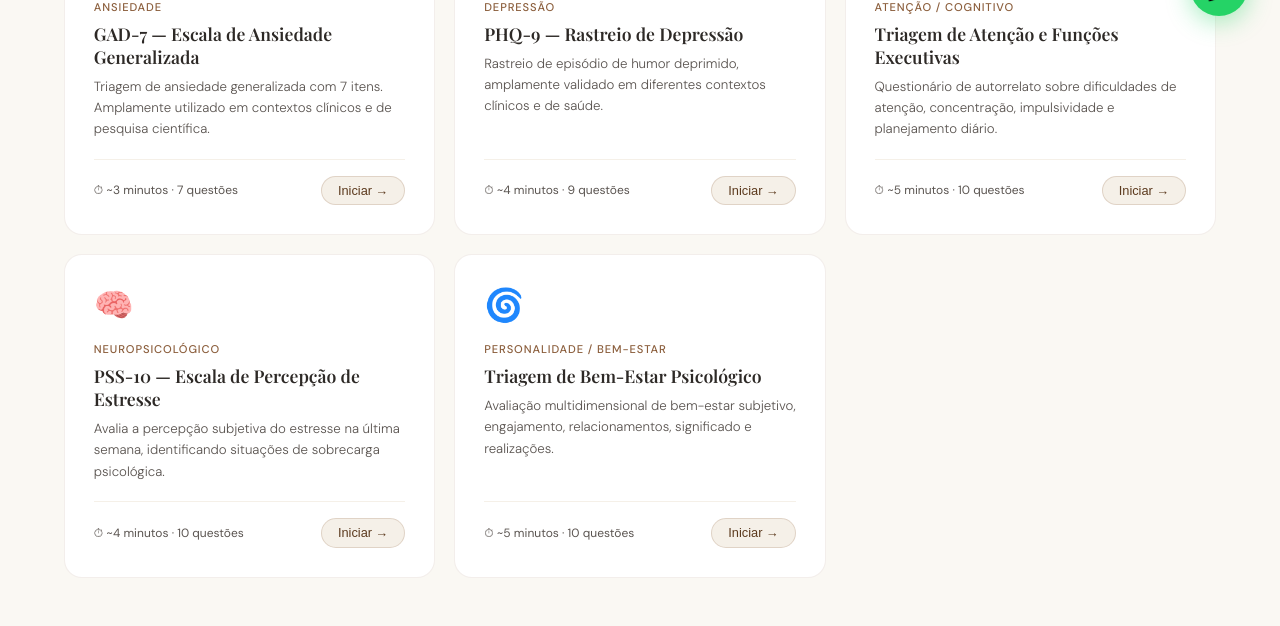
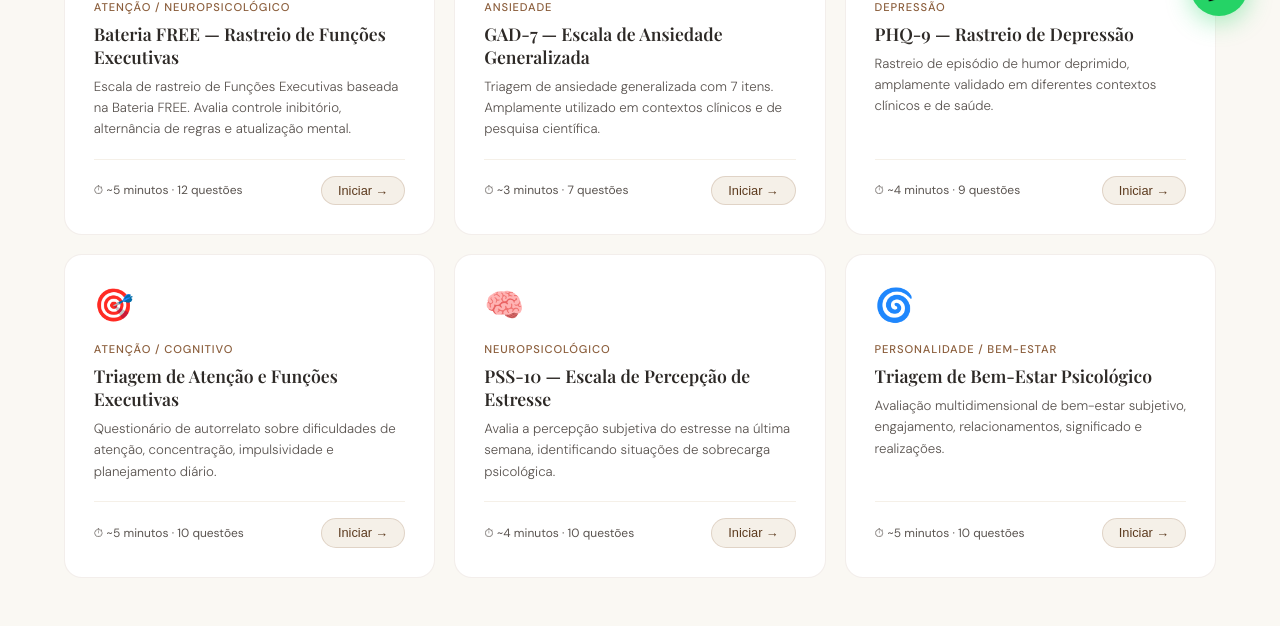
Before and after one commit to psifanuel/Netlify, a plain HTML site: page index.html in a window 1280 px wide. Shown: the part 752-1378 px from the top of the page. Drawn offline with nearby package versions, Linux system fonts and the light colour scheme; a web font is replaced by a local one.

Commit message:
Refactor index.html for improved structure and clarity
Updated various elements in index.html for clarity and functionality, including navigation ID, category tabs, EmailJS configuration comments, and result interpretation messages.

```diff
--- a/index.html
+++ b/index.html
@@ -407,7 +407,7 @@
 </head>
 <body>
 
-  <nav>
+  <nav {id}="top">
     <a href="index.html" class="nav-logo">Fanuel <span>Glanzmann</span></a>
     <ul class="nav-links">
       <li><a href="index.html">Início</a></li>
@@ -432,7 +432,7 @@
   </div>
 
   <section class="categorias-section">
-    <!-- TABS DE CATEGORIAS -->
+    <!-- TABS DE CATEGORIAS (Adicionado suporte robusto ao clique no emoji) -->
     <div class="cat-tabs">
       <button class="cat-tab active" onclick="filtrar('todos', event)">🗂 Todos os testes</button>
       <button class="cat-tab" onclick="filtrar('ansiedade', event)">😰 Ansiedade</button>
@@ -516,11 +516,11 @@
 
   <script>
     // ══════════════════════════════════════════════════════
-    // CONFIGURAÇÃO EMAILJS (ID de Serviço Atualizado!)
+    // CONFIGURAÇÃO EMAILJS (ID de Serviço Ativo!)
     // ══════════════════════════════════════════════════════
     const EMAILJS_CONFIG = {
       publicKey: 'SUA_PUBLIC_KEY',       // Substitua pela sua PublicKey pública do EmailJS
-      serviceId: 'service_xk6z5k5',       // ID do seu serviço integrado
+      serviceId: 'service_xk6z5k5',       // Seu ID de Serviço Ativo e configurado!
       templateId: 'SUA_TEMPLATE_ID'      // Substitua pelo ID do seu template do EmailJS
     };
 
@@ -533,6 +533,42 @@
     // BANCO DE DADOS DE TESTES (PT-BR)
     // ══════════════════════════════════════════════════════
     const TESTES = {
+      bateria_free: {
+        titulo: 'Bateria FREE — Rastreio de Funções Executivas',
+        categoria: 'Atenção / Neuropsicológico',
+        categoriaId: ['atencao', 'neuro'], // Pertence a ambas as abas!
+        icone: '🧠',
+        tempo: '⏱ ~5 minutos',
+        descricao: 'Escala de rastreio de Funções Executivas baseada na Bateria FREE. Avalia controle inibitório, alternância de regras e atualização mental.',
+        instrucao: 'Pensando na sua rotina do último mês, com que frequência você vivencia ou percebe cada uma das situações a seguir?',
+        opcoes: [
+          { label: 'Nunca ou quase nunca', valor: 0 },
+          { label: 'Raramente', valor: 1 },
+          { label: 'Às vezes', valor: 2 },
+          { label: 'Frequentemente', valor: 3 },
+          { label: 'Quase sempre', valor: 4 }
+        ],
+        questoes: [
+          'Tenho dificuldade em resistir a distrações ou impulsos quando estou focado em uma tarefa importante (Inibição).',
+          'Digo coisas sem pensar ou interrompo outras pessoas antes que terminem de falar (Inibição).',
+          'Sinto dificuldade em parar uma atividade prazerosa para iniciar uma obrigação necessária (Inibição).',
+          'Tendo a agir de forma automática em situações novas, cometendo erros por pressa ou falta de pausa (Inibição).',
+          'Tenho dificuldade em me adaptar rapidamente quando meus planos mudam de última hora (Alternância).',
+          'Acho difícil alternar entre duas tarefas diferentes sem perder o ritmo ou me confundir (Alternância).',
+          'Fico apegado(a) a uma única forma de resolver um problema, mesmo quando me mostram um caminho mais fácil (Alternância).',
+          'Demoro a recuperar o foco ou me sinto confuso(a) depois de ser interrompido(a) no meio de um trabalho (Alternância).',
+          'Esqueço o que ia fazer ou buscar logo ao entrar em um cômodo da casa (Atualização).',
+          'Tenho dificuldade em manter números, nomes ou instruções curtas na cabeça enquanto executo uma tarefa (Atualização).',
+          'Perco facilmente o fio da meada em conversas longas ou ao ler textos densos (Atualização).',
+          'Acho difícil realizar cálculos de cabeça ou organizar mentalmente os passos do meu dia (Atualização).'
+        ],
+        interpretar: (score) => {
+          if (score <= 12) return { nivel: 'Excelente Funcionamento Executivo', icone: '🟢', cor: '#4CAF50', texto: 'Seus resultados indicam ótimo funcionamento das funções executivas. Suas habilidades de inibição, flexibilidade de pensamento e memória de trabalho estão equilibradas e atuantes.' };
+          if (score <= 24) return { nivel: 'Flutuações Executivas Leves', icone: '🟡', cor: '#FFC107', texto: 'Há indícios de dificuldades leves em processos de foco, memória de curto prazo ou adaptabilidade. Costuma estar associado a cansaço temporário, estresse acumulado ou rotinas sobrecarregadas.' };
+          if (score <= 36) return { nivel: 'Dificuldade Executiva Moderada', icone: '🟠', cor: '#FF9800', texto: 'Seus resultados apontam prejuízos moderados na regulação cognitiva diária. Dificuldades em manter a atenção (Atualização), agir reflexivamente (Inibição) ou mudar de planos (Alternância) podem estar gerando desgaste ou queda de produtividade.' };
+          return { nivel: 'Alerta de Déficit Executivo Severo', icone: '🔴', cor: '#F44336', texto: 'Pontuação indica um nível elevado de queixas relacionadas ao funcionamento cognitivo e executivo. Sugere-se uma investigação clínica minuciosa com o psicólogo Fanuel para investigar possíveis condições neuropsicológicas subjacentes.' };
+        }
+      },
       gad7: {
         titulo: 'GAD-7 — Escala de Ansiedade Generalizada',
         categoria: 'Ansiedade',
@@ -590,7 +626,7 @@
         ],
         interpretar: (score) => {
           if (score <= 4) return { nivel: 'Sem Depressão Significativa', icone: '🟢', cor: '#4CAF50', texto: 'Seus resultados não indicam presença de episódio depressivo significativo. Mantenha hábitos de autocuidado e bem-estar.' };
-          if (score <= 9) return { nivel: 'Depressão Leve', icone: '🟡', cor: '#FFC107', texto: 'Há sinais de depression leve. Sintomas de humor, energia e sono merecem atenção. Uma conversa com o psicólogo pode ser muito útil para avaliar e prevenir progressão.' };
+          if (score <= 9) return { nivel: 'Depressão Leve', icone: '🟡', cor: '#FFC107', texto: 'Há sinais de depressão leve. Sintomas de humor, energia e sono merecem atenção. Uma conversa com o psicólogo pode ser muito útil para avaliar e prevenir progressão.' };
           if (score <= 14) return { nivel: 'Depressão Moderada', icone: '🟠', cor: '#FF9800', texto: 'Atenção: os resultados indicam depressão moderada. É importante buscar avaliação profissional. O tratamento psicológico apresenta excelentes resultados.' };
           if (score <= 19) return { nivel: 'Depressão Moderadamente Grave', icone: '🔴', cor: '#F44336', texto: 'Os sintomas indicam depressão em nível elevado. Por favor, entre em contato o quanto antes. Apoio profissional é fundamental e há boas perspectivas com o tratamento adequado.' };
           return { nivel: 'Depressão Grave', icone: '🆘', cor: '#B71C1C', texto: 'Resultados indicam depressão grave. Busque apoio profissional com urgência. Não enfrente isso sozinho(a). O psicólogo Fanuel está disponível para te ajudar.' };
@@ -670,7 +706,7 @@
         icone: '🌀',
         tempo: '⏱ ~5 minutos',
         descricao: 'Avaliação multidimensional de bem-estar subjetivo, engajamento, relacionamentos, significado e realizações.',
-        instrucao: 'Pensando em sua vida de forma geral, indique seu nível de concordância com cada afirmação:',
+        instrucao: 'Pensando em sua vida de forma geral, indique seu nível de ocorrância com cada afirmação:',
         opcoes: [
           { label: 'Discordo totalmente', valor: 1 },
           { label: 'Discordo parcialmente', valor: 2 },
@@ -709,7 +745,7 @@
     let dadosAvaliado = {};
 
     // ══════════════════════════════════════════════════════
-    // GERADOR DINÂMICO DE CARDS VISUAIS
+    // GERADOR DINÂMICO DE CARDS VISUAIS (Atualizado para múltiplos IDs)
     // ══════════════════════════════════════════════════════
     function renderizarCards() {
       const container = document.getElementById('lista-todos');
@@ -719,8 +755,11 @@
         const t = TESTES[id];
         const numQuestoes = t.questoes.length;
 
+        // Se for array de categorias, junta com espaços para o atributo data-cat
+        const catAttr = Array.isArray(t.categoriaId) ? t.categoriaId.join(' ') : t.categoriaId;
+
         container.innerHTML += `
-          <div class="teste-card" data-cat="${t.categoriaId}" onclick="abrirTeste('${id}')">
+          <div class="teste-card" data-cat="${catAttr}" onclick="abrirTeste('${id}')">
             <div class="teste-card-content">
               <div class="teste-card-icon">${t.icone}</div>
               <div class="teste-card-cat">${t.categoria}</div>
@@ -737,17 +776,19 @@
     }
 
     // ══════════════════════════════════════════════════════
-    // MECANISMO DE FILTRAGEM DE CATEGORIAS
+    // MECANISMO DE FILTRAGEM DE CATEGORIAS (Suporte robusto a múltiplos IDs)
     // ══════════════════════════════════════════════════════
     function filtrar(cat, event) {
       if (event) {
         document.querySelectorAll('.cat-tab').forEach(t => t.classList.remove('active'));
-        // Usamos currentTarget para capturar o botão de forma precisa
+        // Captura o botão inteiro de forma precisa, sem falhar no clique de emojis internos
         event.currentTarget.classList.add('active');
       }
 
       document.querySelectorAll('.teste-card').forEach(card => {
-        if (cat === 'todos' || card.dataset.cat === cat) {
+        // Divide o atributo data-cat (que pode ter múltiplos IDs separados por espaço)
+        const categoriasDoCard = card.dataset.cat.split(' ');
+        if (cat === 'todos' || categoriasDoCard.includes(cat)) {
           card.style.display = 'flex';
         } else {
           card.style.display = 'none';
@@ -788,7 +829,7 @@
       questaoAtual = 0;
       respostas = [];
 
-      document.getElementById('modal-categoria').textContent = testeAtual.categoria;
+      document.getElementById('modal-categoria').textContent = Array.isArray(testeAtual.categoria) ? testeAtual.categoria.join(' / ') : testeAtual.categoria;
       document.getElementById('modal-titulo').textContent = testeAtual.titulo;
 
       // Recuperar dados guardados previamente para melhorar a experiência do usuário
@@ -804,7 +845,7 @@
     }
 
     function fecharModal() {
-      // Impede fechar se estiver respondendo (para não perder o progresso)
+      // Impede fechar se estiver respondendo (para não perder o progresso de respostas)
       if (faseAtual === 1) {
         mostrarToast('Por favor, finalize o teste ou utilize o botão de "Voltar" para cancelar.');
         return;
@@ -848,7 +889,7 @@
           return;
         }
 
-        // Guardar as credenciais no localStorage
+        // Guardar as credenciais no localStorage do dispositivo
         localStorage.setItem('psi_nome', nome);
         localStorage.setItem('psi_idade', idade);
         localStorage.setItem('psi_telefone', telefone);
@@ -960,7 +1001,7 @@
         <div class="resultado-texto">${result.texto}</div>
         <div class="cta-profissional">
           <h4>Próximo passo: fale com o psicólogo</h4>
-          <p>Este resultado é uma triagem inicial. O Psicólogo Fanuel Glanzmann analisará suas respostas em detalhes e entrará em contato para orientações personalizadas.</p>
+          <p>Este resultado é uma triagem inicial baseada no modelo de Miyake et al. O Psicólogo Fanuel Glanzmann analisará suas respostas em detalhes e entrará em contato para orientações personalizadas.</p>
           <a href="https://wa.me/5524988378145?text=Olá, Fanuel! Realizei o teste *${testeAtual.titulo}* e gostaria de conversar sobre meu resultado." target="_blank" class="btn-whatsapp-resultado">
             💬 Entrar em contato agora
           </a>
@@ -992,7 +1033,7 @@
         avaliado_email: dadosAvaliado.email || 'Não informado',
         avaliado_motivo: dadosAvaliado.motivo || 'Não informado',
         teste_nome: testeAtual.titulo,
-        teste_categoria: testeAtual.categoria,
+        teste_categoria: Array.isArray(testeAtual.categoria) ? testeAtual.categoria.join(' / ') : testeAtual.categoria,
         score: score,
         score_max: maxScore,
         nivel: result.nivel,
@@ -1003,7 +1044,7 @@
       // Se a chave pública ainda não foi configurada
       if (EMAILJS_CONFIG.publicKey === 'SUA_PUBLIC_KEY') {
         console.warn('Configuração inicial do EmailJS pendente. Chave pública padrão detectada.');
-        document.getElementById('email-status').textContent = '⚠️ Configuração do EmailJS pendente. Por favor, entre em contato através do WhatsApp para prosseguirmos.';
+        document.getElementById('email-status').textContent = '⚠️ Configure o EmailJS para envio automático. Por enquanto, entre em contato via WhatsApp.';
         return;
       }
 
@@ -1027,7 +1068,7 @@
       setTimeout(() => t.classList.remove('show'), 3500);
     }
 
-    // Fechar modal ao clicar na overlay escura lateral
+    // Fecha o modal ao clicar fora da área principal de conteúdo
     document.getElementById('modalOverlay').addEventListener('click', function(e) {
       if (e.target === this) fecharModal();
     });
```
